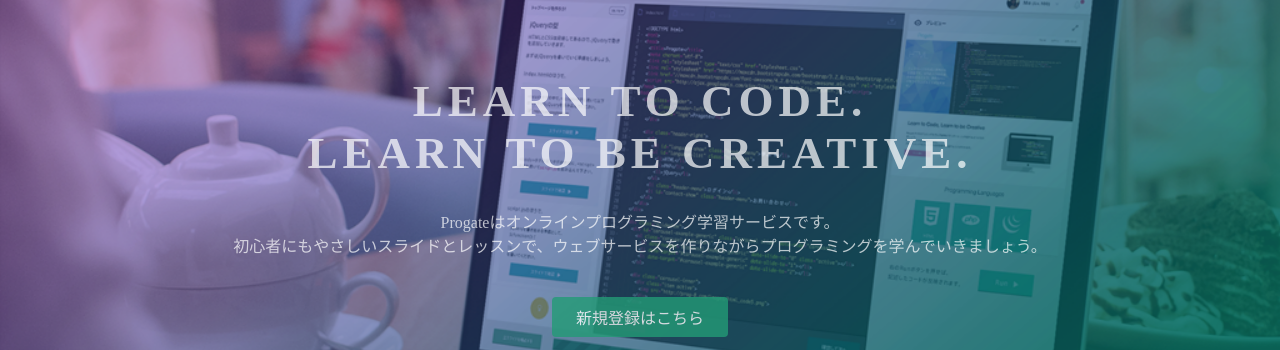
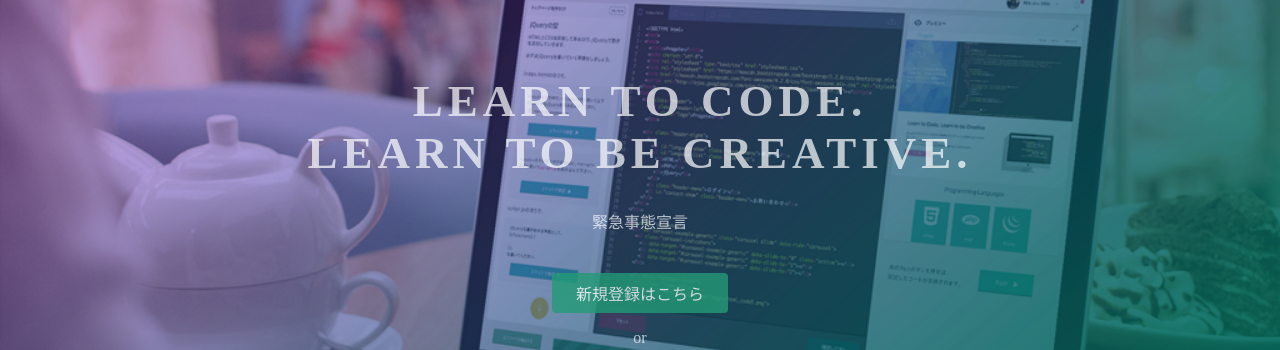
Before and after one commit to kusounnko/sample, a plain HTML site: page index.html in a window 1280 px wide. Shown: the part 135-485 px from the top of the page. Drawn offline with Linux system fonts and the light colour scheme.

Commit message:
Update index.html

```diff
--- a/index.html
+++ b/index.html
@@ -24,7 +24,7 @@
   <div class="top-wrapper">
     <div class="container">
       <h1>LEARN TO CODE.<br>LEARN TO BE CREATIVE.</h1>
-      <p>Progateはオンラインプログラミング学習サービスです。<br>初心者にもやさしいスライドとレッスンで、ウェブサービスを作りながらプログラミングを学んでいきましょう。</p>
+      <p>緊急事態宣言</p>
       <div class="btn-wrapper">
         <a href="#" class="btn signup">新規登録はこちら</a>
         <p>or</p>
```
